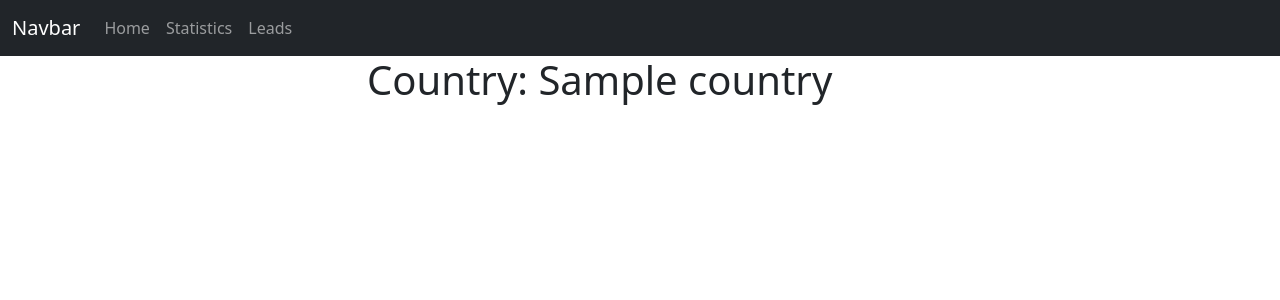
After one commit to nKeiros13/covid-website, a Node project: template views/world/show.ejs in a window 1280 px wide. The commit adds this page. Shown: the top 300 px of the page. Run offline with Node 20 templates, Linux system fonts and the light colour scheme; the template is opened without the code that fills it: most values are stand-ins (such as "Sample title", 1, 10 or a date in 2020); some libraries are stand-ins or nearby versions.

Commit message:
qadded world webpages to display data for countries.

```diff
--- /dev/null
+++ b/views/world/show.ejs
@@ -0,0 +1,11 @@
+<% layout('layouts/boilerplate') %>
+
+<div class="container">
+	<div class="row">
+		<div class="col-3"></div>
+		<div class="col-6">
+			<h1>Country: <%= Data[0].country %></h1>
+		</div>
+		<div class="col-3"></div>
+	</div>
+</div>
```
Also changed, not shown: views/world/index.ejs (+15 -11 lines).
